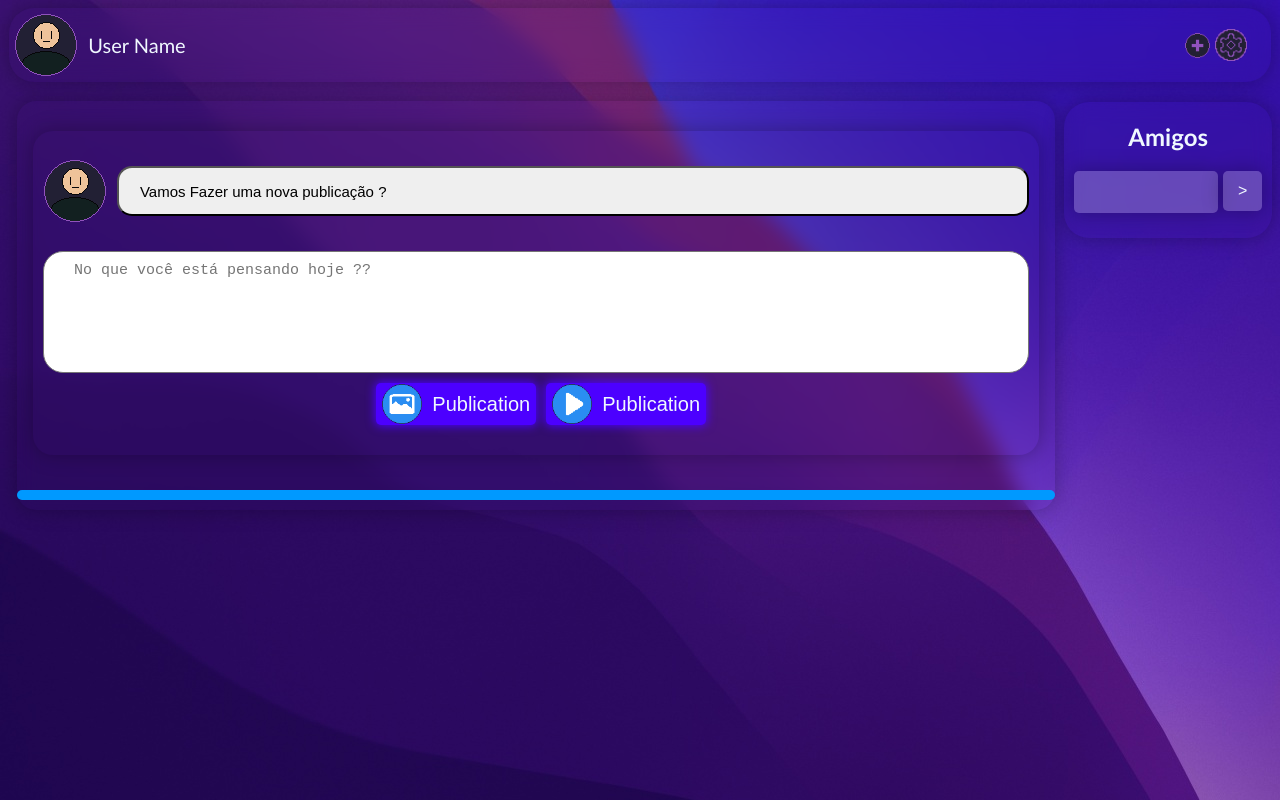
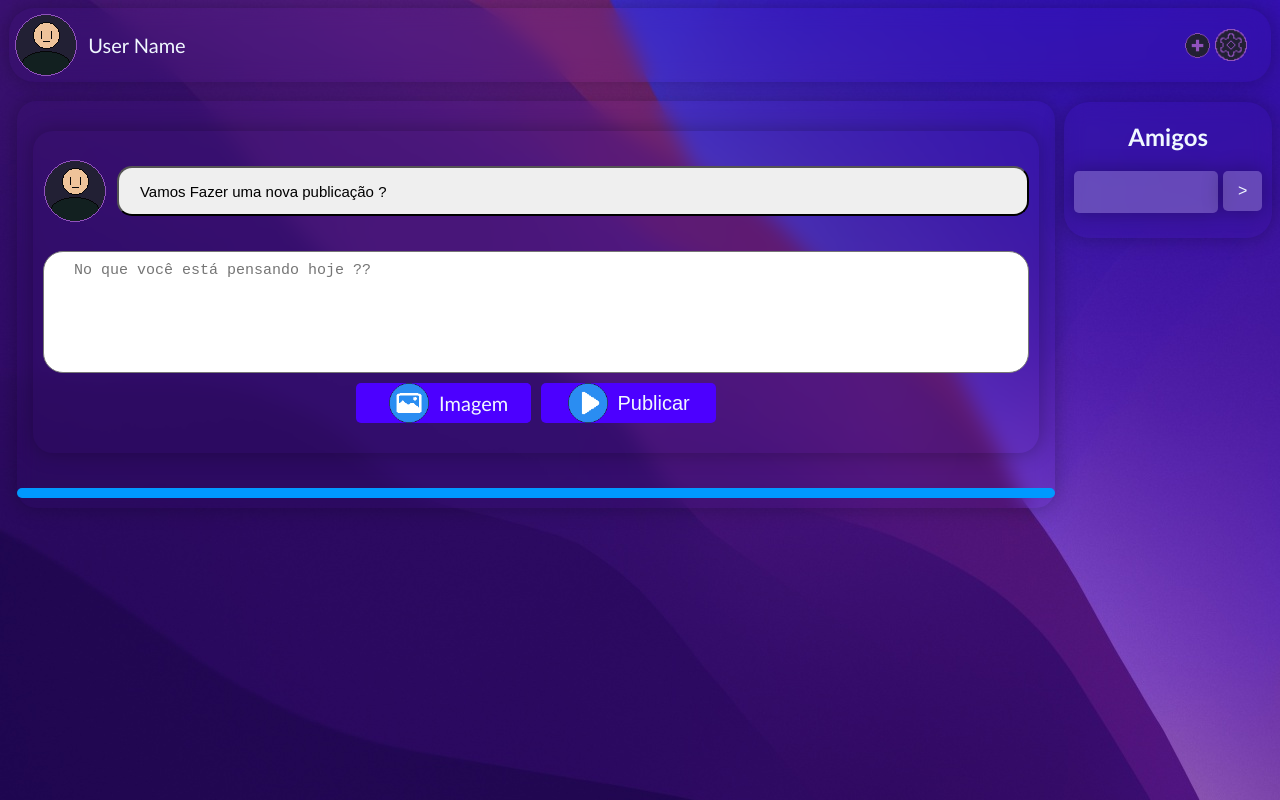
Before and after one commit to So78073/ShizuSite, a website: page a_project/princPage.html in a window 1280 px wide. Drawn offline with Linux system fonts and the light colour scheme.

Commit message:
16/11/2023 finalização do dia

```diff
--- a/a_project/princPage.html
+++ b/a_project/princPage.html
@@ -50,17 +50,25 @@
                     <div class="popText">
                         <textarea id="textpost" cols="10" rows="10" class="textPopUp" placeholder="No que você está pensando hoje ??" name="test"></textarea>
                     </div>
+
                     <div class="addPostDown">
-                        <button class="bt_postConfig">
-                            <img src="../IMG\imgIcon.png" class="img_postConfig" data-key="popPost/${idpost}" onclick="InfoPost(this)">
-                            <label >Publication</label></button>
-                        </button>
+
+
+                        <div class="custom-file-upload">
+                            <input type="file" name="arquivo" id="arquivo" class="inputfile" accept="image/*">
+                            <label for="arquivo" class="bt_postConfig">
+                                <span class="img-container">
+                                    <img src="../IMG/imgIcon.png" class="img_postConfig" data-key="popPost/${idpost}" onclick="InfoPost(this)">
+                                </span>
+                                <span class="label-text">Imagem</span>
+                            </label>
+                        </div>
+
 
                         <button class="bt_postConfig">
                             <img src="../IMG/publiCation.png" class="img_postConfig" data-key="popPost/${idpost}" onclick="InfoPost(this)">
-                            <label >Publication</label></button>
+                            <label >Publicar</label></button>
                         </button>
-
 
                     </div>
                 </div>
@@ -90,17 +98,12 @@
                 <div class="encontrados" id="encontrados">
 
                 </div>
+
             </div>
-
 
         </div>
 
-
-
     </div>
-
-
-
 
     <script src="../a_scripts/homepage.js "></script>
     <script src="../a_scripts/homepage2.js "></script>
--- a/a_style/princStyle.css
+++ b/a_style/princStyle.css
@@ -199,14 +199,6 @@
         margin-bottom: 20px;
     }
 
-    .addPostDown button {
-        font-size: 15px;
-        background: rgb(76, 0, 255);
-        box-shadow: 0px 0px 10px 1px rgb(76, 0, 255);
-        text-shadow: 0px 0px 10px 1px rgb(255, 255, 255);
-        color: aliceblue;
-    }
-
     .BtAddDown {
         margin: 10px;
         display: flex;
@@ -252,3 +244,13 @@
         text-align: left;
         vertical-align: top;
     }
+    /*çsdkjadlkaklsdjasdklajsdlkajda*/
+
+    .custom-file-upload {
+        display: flex;
+        position: relative;
+        background: rgb(76, 0, 255);
+        border-radius: 5px;
+        height: 40px;
+        width: 175px;
+    }
--- a/a_style/princStyle4.css
+++ b/a_style/princStyle4.css
@@ -156,19 +156,69 @@
     border-radius: 5px;
     outline: none;
     border: none;
-    background: transparent;
-    backdrop-filter: blur(10px);
-    box-shadow: 0px 0px 20px 1px rgba(0, 0, 0, 0.26);
-    transition: all .3s ease-in;
+    background-color: rgb(76, 0, 255);
     margin-left: 10px;
+    height: 40px;
+    width: 175px;
+    text-align: center;
+    color: aliceblue;
 }
 
 .bt_postConfig label {
     font-size: 20px;
     margin-left: 10px;
+    text-align: center;
+    height: 40px;
+    display: flex;
+    align-items: center;
 }
 
 .img_postConfig {
     width: 40px;
     align-self: center;
 }
+
+.custom-file-upload {
+    display: flex;
+    position: relative;
+    background: rgb(76, 0, 255);
+    border-radius: 5px;
+    height: 40px;
+    width: 175px;
+}
+
+.inputfile {
+    width: 0.1px;
+    height: 0.1px;
+    opacity: 0;
+    overflow: hidden;
+    position: absolute;
+    z-index: -1;
+}
+
+.img-container {
+    display: flex;
+    align-items: center;
+    justify-content: center;
+    /* Ajuste conforme necessário para espaçamento desejado */
+}
+
+.label-text {
+    margin-left: 10px;
+    font-size: 20px;
+}
+
+.imgPubli_ {
+    display: inline-block;
+    background-color: rgb(76, 0, 255);
+    width: 100%;
+    color: #fff;
+    height: 30px;
+    padding: 10px 15px;
+    border-radius: 5px;
+    cursor: pointer;
+}
+
+.imgPubli_:hover {
+    background-color: #2980b9;
+}
```
